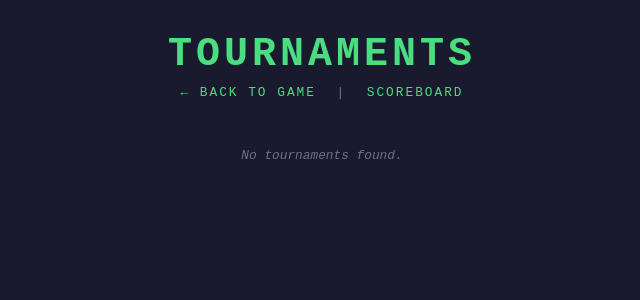
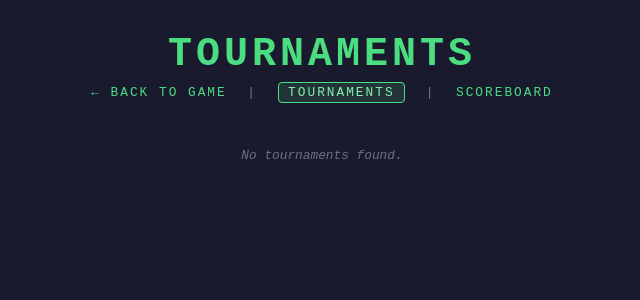
Before and after one commit to qemtek/game-test, a Flask app: template templates/tournaments.html in a window 1280 px wide. Shown: the top 300 px of the page, without its empty margins (318-958 px from the left). Run offline with Flask 3, Linux system fonts and the light colour scheme; the template is opened without the code that fills it, so the values that code supplies are empty.

Commit message:
feat: implement task(s) 105 [PARE-105]

```diff
--- a/templates/tournaments.html
+++ b/templates/tournaments.html
@@ -119,11 +119,19 @@
         a.nav-link:hover {
             color: #86efac;
         }
+
+        a.nav-active {
+            color: #86efac;
+            background: #4ade8022;
+            border: 1px solid #4ade80;
+            padding: 0.15rem 0.6rem;
+            border-radius: 4px;
+        }
     </style>
 </head>
 <body>
     <h1>Tournaments</h1>
-    <p class="subtitle"><a href="/" class="nav-link">← Back to Game</a> &nbsp;|&nbsp; <a href="/scoreboard" class="nav-link">Scoreboard</a></p>
+    <p class="subtitle"><a href="/" class="nav-link">← Back to Game</a> &nbsp;|&nbsp; <a href="/tournaments" class="nav-link nav-active">Tournaments</a> &nbsp;|&nbsp; <a href="/scoreboard" class="nav-link">Scoreboard</a></p>
 
     <div class="tournaments-container">
 
```
